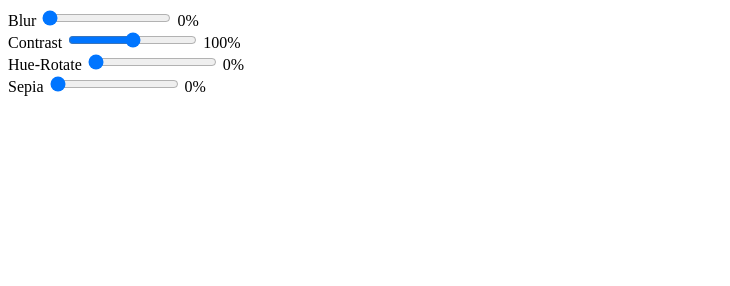
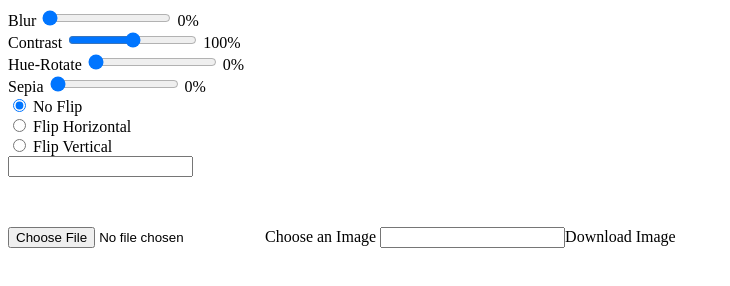
Before and after one commit to AdjeiAndrews/Crash-JavaScript-Course-01, a plain HTML site: page Lesson10/index.html in a window 1280 px wide. Shown: the whole page, without its empty margins (0-730 px from the left). Drawn offline with Linux system fonts and the light colour scheme.

Commit message:
html completed(Image Editor)

```diff
--- a/Lesson10/index.html
+++ b/Lesson10/index.html
@@ -8,8 +8,11 @@
     <link rel="stylesheet" href="style.css" />
   </head>
   <body>
+
     <div class="wrapper">
+
       <div class="editor">
+
         <div class="filter">
           <label for="blur">Blur</label>
           <input type="range" min="0" max="5" value="0" step="0.1" id="blur" />
@@ -33,7 +36,35 @@
           <input type="range" min="0" max="100" value="0" id="sepia" />
           <span class="range-class" id="sepia-value">0%</span>
         </div>
+
+        <div class="flip-buttons">
+          <div class="flip-option">
+            <input type="radio" name="flip" id="no-flip" checked />
+            <label for="no-flip">No Flip</label>
+          </div>
+
+          <div class="flip-option">
+            <input type="radio" name="flip" id="flip-x"/>
+            <label for="flip-x">Flip Horizontal</label>
+        </div>
+
+         <div class="flip-option">
+            <input type="radio" name="flip" id="flip-y"/>
+            <label for="flip-y">Flip Vertical</label>
+        </div>
+
       </div>
+
+      <input class="result">
+        <figure class="image-container">
+          <img id="chosen-image">
+        </figure>
+        <input type="file" is="upload-button" accept="image/*">
+        <label for="upload-image">Choose an Image</label>
+        <input id="download-image">Download Image</input>
+
+      </div>
+
     </div>
     <script src="script.js"></script>
   </body>
```
